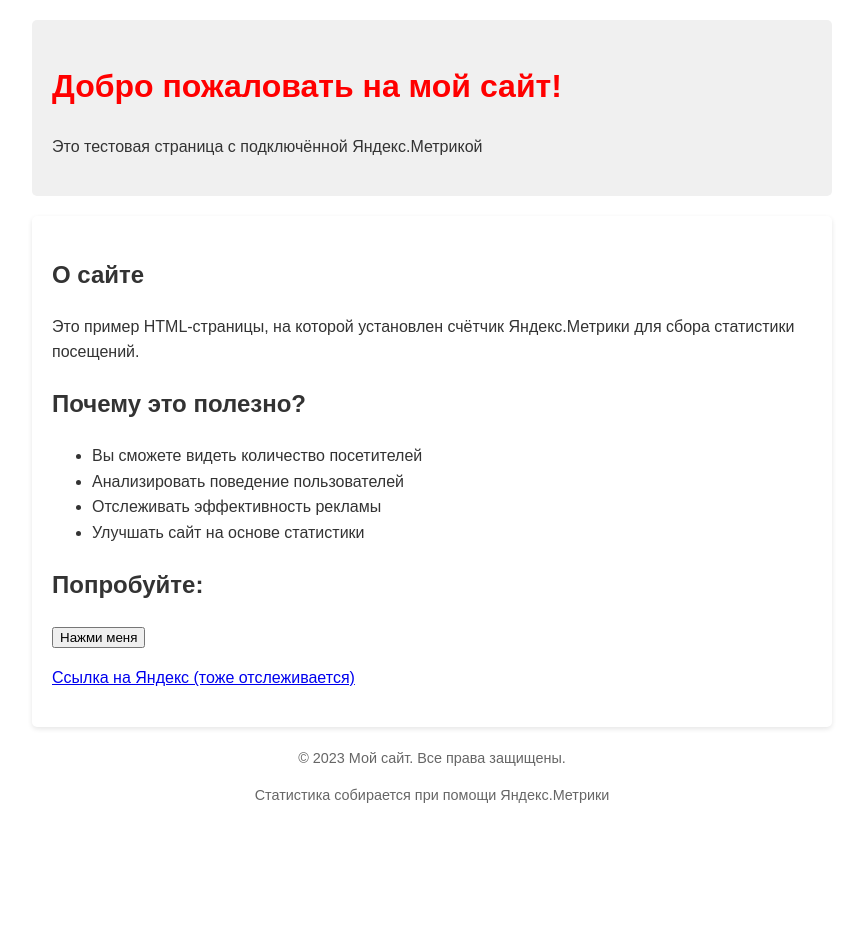
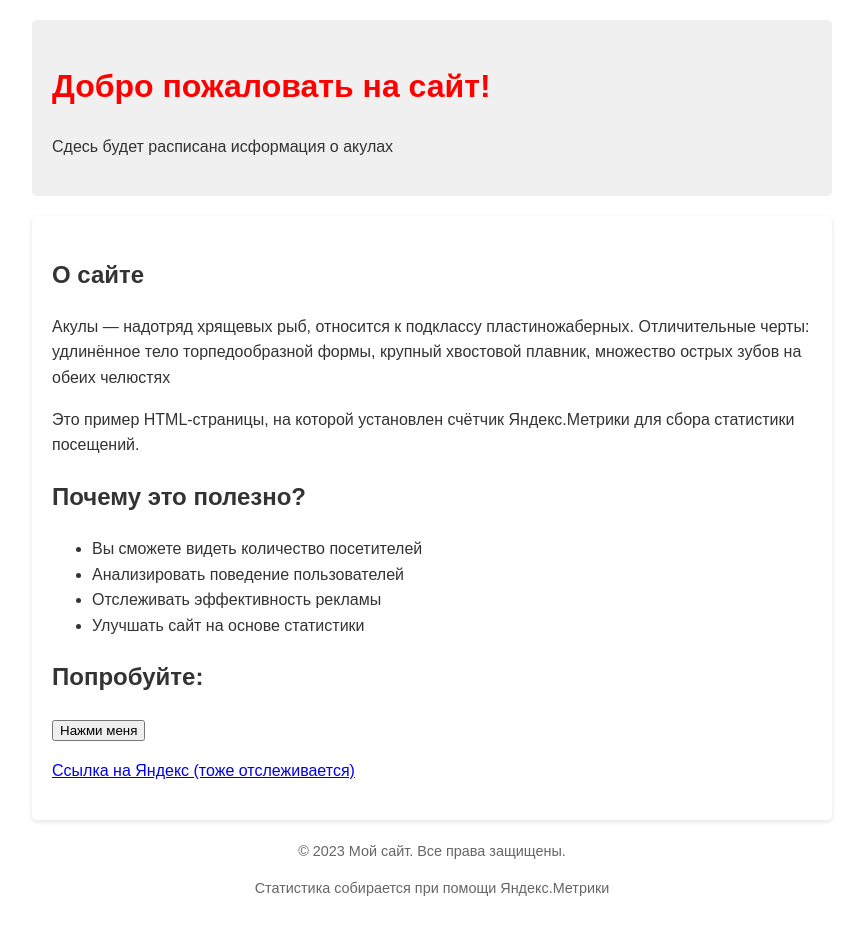
Before and after one commit to AlexCloudd/AlexCloudd.github.io, a plain HTML site: page index.html in a window 1280 px wide. Shown: the whole page, without its empty margins (208-1071 px from the left). Before the commit the page ends 842 px from the top, so only its background shows below. Drawn offline with Linux system fonts and the light colour scheme.

Commit message:
Update index.html

```diff
--- a/index.html
+++ b/index.html
@@ -3,7 +3,7 @@
 <head>
     <meta charset="UTF-8">
     <meta name="viewport" content="width=device-width, initial-scale=1.0">
-    <title>Мой сайт с аналитикой</title>
+    <title>Сайт для аналитики</title>
     <style>
         body {
             font-family: Arial, sans-serif;
@@ -50,12 +50,13 @@
 </head>
 <body>
     <header>
-        <h1>Добро пожаловать на мой сайт!</h1>
-        <p>Это тестовая страница с подключённой Яндекс.Метрикой</p>
+        <h1>Добро пожаловать на сайт!</h1>
+        <p>Сдесь будет расписана исформация о акулах</p>
     </header>
 
     <div class="content">
         <h2>О сайте</h2>
+        <p>Акулы — надотряд хрящевых рыб, относится к подклассу пластиножаберных. Отличительные черты: удлинённое тело торпедообразной формы, крупный хвостовой плавник, множество острых зубов на обеих челюстях</p>
         <p>Это пример HTML-страницы, на которой установлен счётчик Яндекс.Метрики для сбора статистики посещений.</p>
 
         <h2>Почему это полезно?</h2>
```
